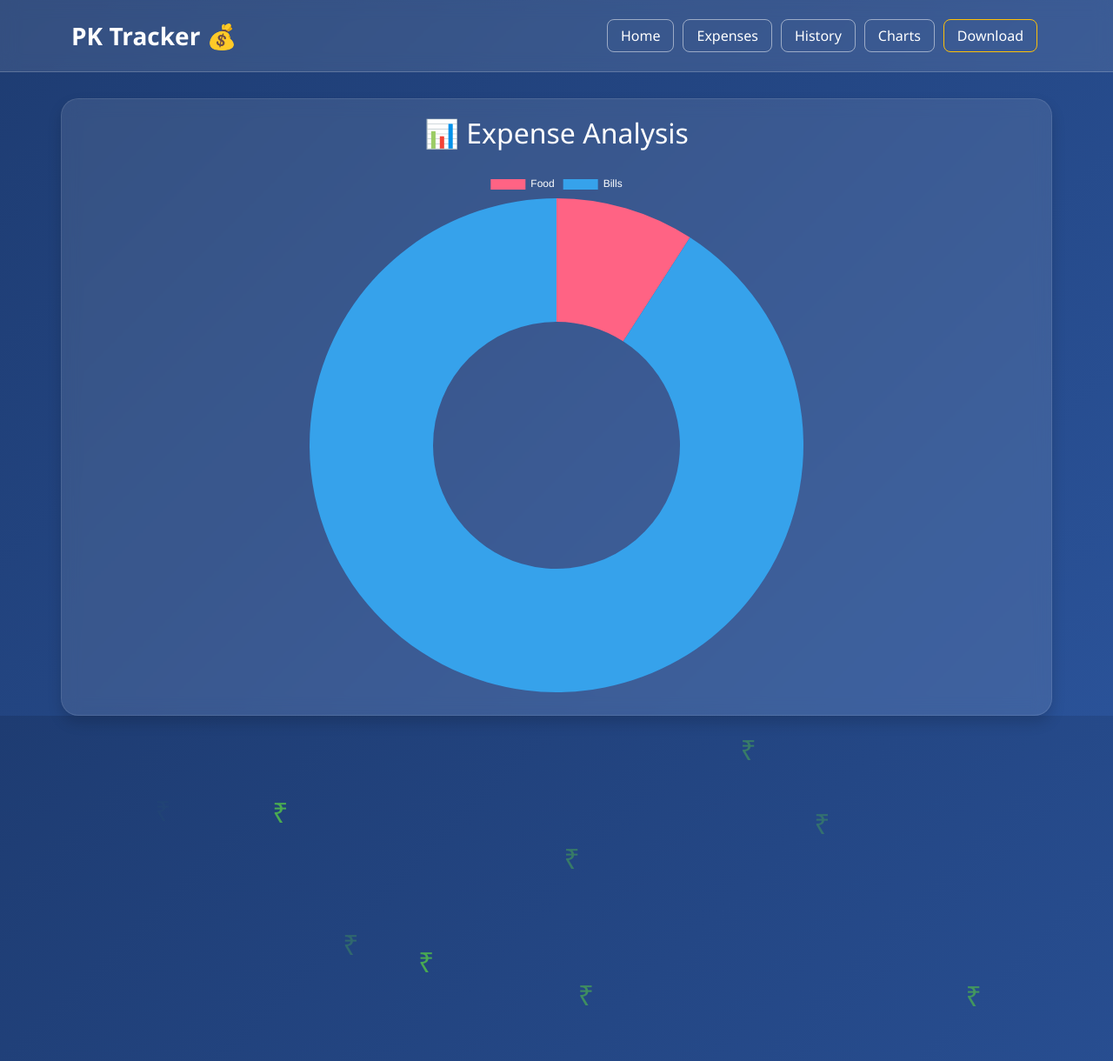
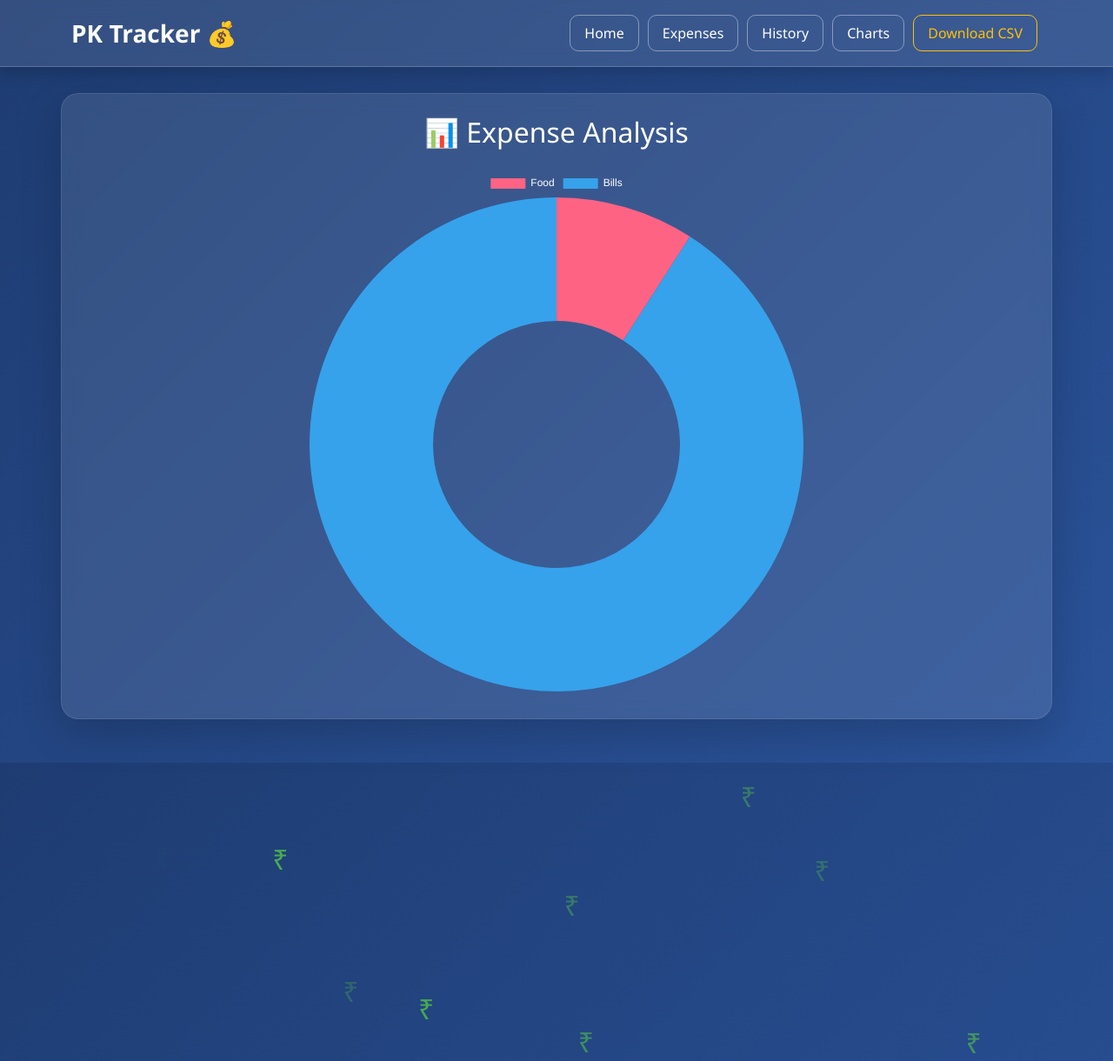
Before and after one commit to muthukumarpl/pk-tracker, a Django app: page /charts/ in a window 1280 px wide. Shown: the top 1220 px of the page at 87% size. Run offline with Django 5.2, Linux system fonts and the light colour scheme; data comes from the database, SQL or seed files in the repository.

Commit message:
Update base.html

```diff
--- a/expenses/templates/expenses/base.html
+++ b/expenses/templates/expenses/base.html
@@ -3,7 +3,7 @@
 <head>
     <meta charset="UTF-8">
     <meta name="viewport" content="width=device-width, initial-scale=1.0">
-    <title>PK Expense Tracker</title>
+    <title>PK Expense Tracker 💰</title>
 
     <link href="https://cdn.jsdelivr.net/npm/bootstrap@5.3.2/dist/css/bootstrap.min.css" rel="stylesheet">
     <script src="https://cdn.jsdelivr.net/npm/chart.js"></script>
@@ -11,21 +11,23 @@
     <style>
         :root {
             --primary-color: #0d6efd;
+            --money-color: #4caf50;
         }
 
         body {
+            /* பழைய நீல நிற அனிமேஷன் பேக்ரவுண்ட் */
             background: linear-gradient(135deg, #1e3c72 0%, #2a5298 100%);
-            font-family: 'Segoe UI', sans-serif;
+            font-family: 'Segoe UI', Tahoma, Geneva, Verdana, sans-serif;
             color: white;
             min-height: 100vh;
             overflow-x: hidden;
             position: relative;
         }
 
-        /* பண மழை அனிமேஷன் */
+        /* பண மழை அனிமேஷன் (Money Rain) */
         .money {
             position: absolute;
-            color: #4caf50;
+            color: var(--money-color);
             font-size: 2rem;
             user-select: none;
             pointer-events: none;
@@ -37,37 +39,61 @@
             to { transform: translateY(105vh); }
         }
 
-        /* மெனு பாக்ஸ் ஸ்டைல் */
+        /* நவீன மெனு பாக்ஸ் ஸ்டைல் */
         .navbar {
             background: rgba(255, 255, 255, 0.1) !important;
             backdrop-filter: blur(10px);
             border-bottom: 1px solid rgba(255,255,255,0.2);
-            padding: 15px 0;
+            padding: 12px 0;
         }
 
         .nav-box {
-            border: 1px solid rgba(255, 255, 255, 0.5);
-            border-radius: 8px;
-            padding: 6px 15px;
+            border: 1px solid rgba(255, 255, 255, 0.4);
+            border-radius: 10px;
+            padding: 8px 16px;
             margin: 5px;
             color: white !important;
             text-decoration: none;
-            transition: 0.3s;
+            transition: all 0.3s ease;
             display: inline-block;
+            font-weight: 500;
         }
 
         .nav-box:hover {
             background: white;
             color: #1e3c72 !important;
+            transform: translateY(-2px);
+            box-shadow: 0 4px 12px rgba(0,0,0,0.3);
         }
 
+        .download-btn {
+            border-color: #ffc107;
+            color: #ffc107 !important;
+        }
+
+        .download-btn:hover {
+            background-color: #ffc107;
+            color: #1e3c72 !important;
+        }
+
+        /* மெயின் கன்டெய்னர் பாக்ஸ் */
         .main-container {
             margin-top: 30px;
-            padding: 20px;
+            padding: 25px;
             background: rgba(255, 255, 255, 0.1);
             border-radius: 20px;
             backdrop-filter: blur(10px);
             border: 1px solid rgba(255,255,255,0.1);
+            margin-bottom: 50px;
+        }
+
+        /* மொபைல் வியூ மாற்றங்கள் */
+        @media (max-width: 991px) {
+            .nav-box {
+                display: block;
+                text-align: center;
+                margin: 8px 0;
+            }
         }
     </style>
 </head>
@@ -87,25 +113,37 @@
         setInterval(createMoney, 300);
     </script>
 
-    <nav class="navbar navbar-expand-lg navbar-dark sticky-top">
+    <nav class="navbar navbar-expand-lg navbar-dark sticky-top shadow">
         <div class="container">
-            <a class="navbar-brand fw-bold fs-3" href="/">PK Tracker 💰</a>
+            <a class="navbar-brand fw-bold fs-3" href="{% url 'home' %}">PK Tracker 💰</a>
+
             <button class="navbar-toggler" type="button" data-bs-toggle="collapse" data-bs-target="#navbarNav">
                 <span class="navbar-toggler-icon"></span>
             </button>
+
             <div class="collapse navbar-collapse" id="navbarNav">
                 <ul class="navbar-nav ms-auto text-center">
-                    <li class="nav-item"><a class="nav-box" href="/">Home</a></li>
-                    <li class="nav-item"><a class="nav-box" href="/expenses">Expenses</a></li>
-                    <li class="nav-item"><a class="nav-box" href="/history">History</a></li>
-                    <li class="nav-item"><a class="nav-box" href="/charts">Charts</a></li>
-                    <li class="nav-item"><a class="nav-box border-warning text-warning" href="/export">Download</a></li>
+                    <li class="nav-item">
+                        <a class="nav-box" href="{% url 'home' %}">Home</a>
+                    </li>
+                    <li class="nav-item">
+                        <a class="nav-box" href="{% url 'expense_list' %}">Expenses</a>
+                    </li>
+                    <li class="nav-item">
+                        <a class="nav-box" href="{% url 'expense_history' %}">History</a>
+                    </li>
+                    <li class="nav-item">
+                        <a class="nav-box" href="{% url 'charts' %}">Charts</a>
+                    </li>
+                    <li class="nav-item">
+                        <a class="nav-box download-btn" href="{% url 'export_csv' %}">Download CSV</a>
+                    </li>
                 </ul>
             </div>
         </div>
     </nav>
 
-    <div class="container main-container shadow">
+    <div class="container main-container shadow-lg">
         {% block content %}
         {% endblock %}
     </div>
```
